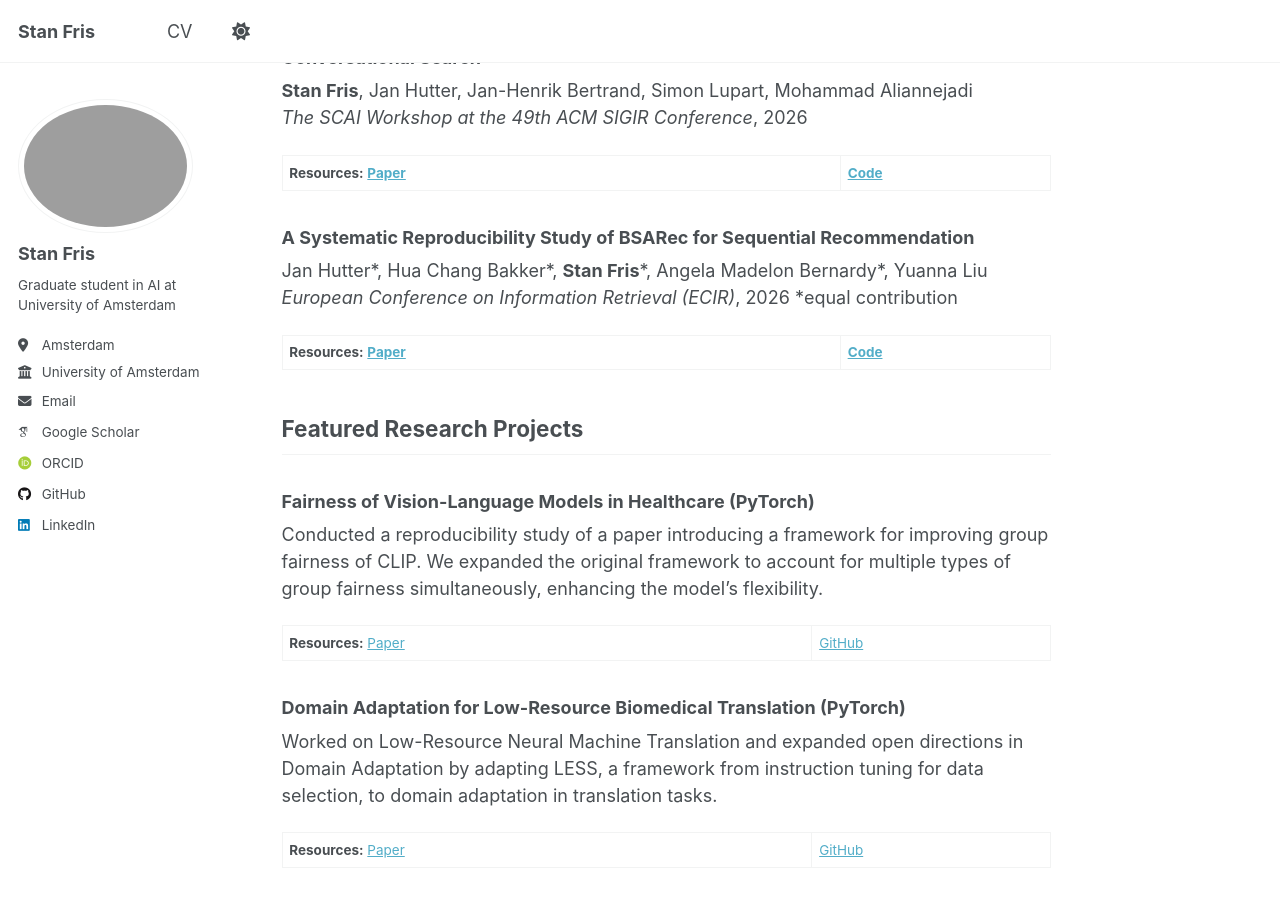
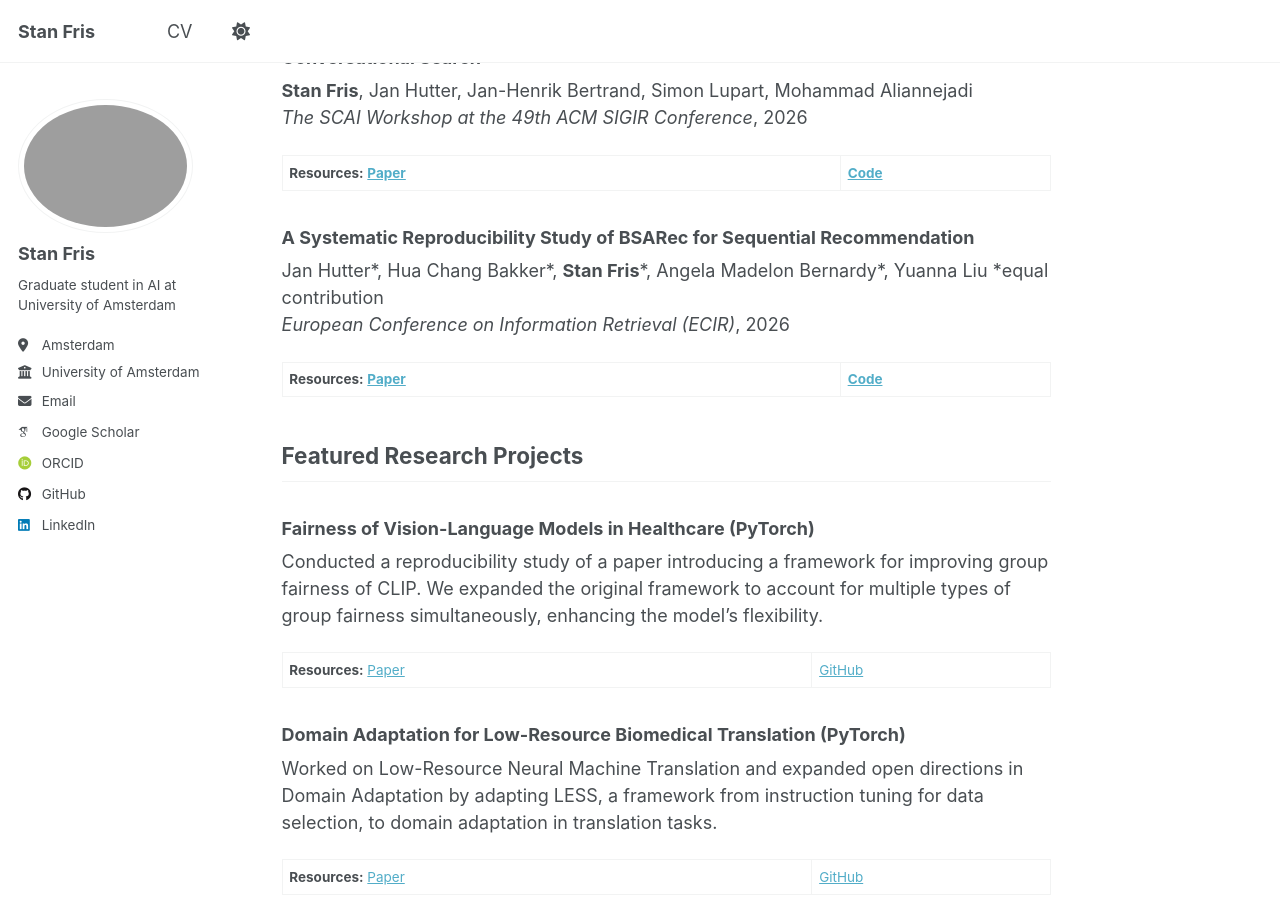
Before and after one commit to stanfris/stanfris.github.io, a Jekyll site: the page built from _pages/about.md, in a window 1280 px wide and 900 px high, scrolled down 632 px. Built offline with Jekyll 4.4.1, drawn with Linux system fonts in a browser that asks for light colours; some web fonts are replaced; a script that is not in the unit is left out.

Commit message:
add files

```diff
--- a/_pages/about.md
+++ b/_pages/about.md
@@ -24,8 +24,8 @@ Hi! Im a Second year Graduate student in Artificial Intelligence at the Universi
 
 
 ### A Systematic Reproducibility Study of BSARec for Sequential Recommendation
-Jan Hutter\*, Hua Chang Bakker\*, **Stan Fris**\*, Angela Madelon Bernardy\*, Yuanna Liu
-*European Conference on Information Retrieval (ECIR)*, 2026 \*equal contribution
+Jan Hutter\*, Hua Chang Bakker\*, **Stan Fris**\*, Angela Madelon Bernardy\*, Yuanna Liu \*equal contribution
+*European Conference on Information Retrieval (ECIR)*, 2026
 
 **Resources:** [**Paper**](/files/ECIR_2026_Reproduction_BSARec-13.pdf) | [**Code**](https://github.com/Janhutter/BSARec)
 
```
